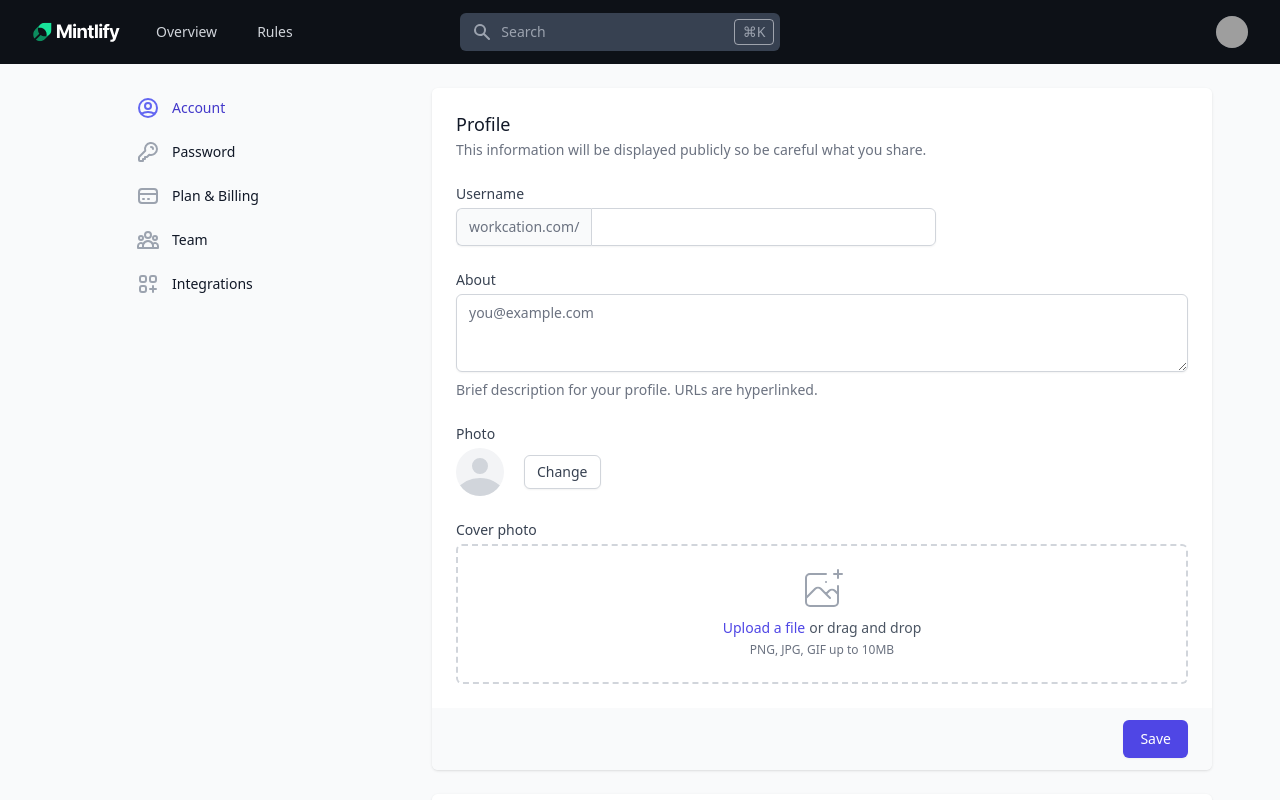
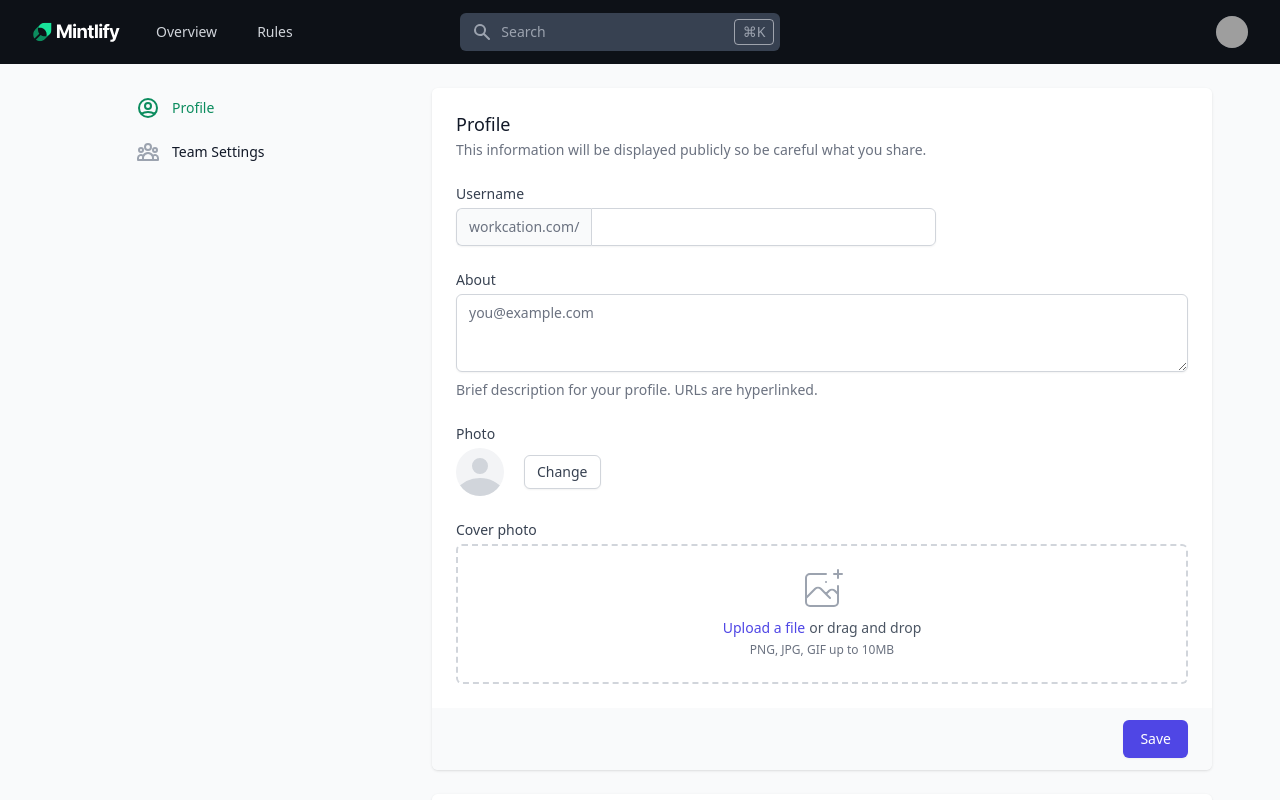
Before and after one commit to mintlify/connector, a Next.js app in the folder web/: page /settings in a window 1280 px wide. Shown: the top 800 px of the page. Built offline with nearby package versions, Linux system fonts and the light colour scheme; grey boxes are pictures that could not be loaded.

Commit message:
Update profile information

```diff
--- a/web/components/Sidebar.tsx
+++ b/web/components/Sidebar.tsx
@@ -1,3 +1,4 @@
+import { CogIcon } from '@heroicons/react/outline';
 import {
   BadgeCheckIcon,
   PlusIcon,
@@ -56,12 +57,12 @@ export default function Sidebar() {
             {/* Meta info */}
             <div className="flex flex-col space-y-6 sm:flex-row sm:space-y-0 sm:space-x-8 xl:flex-col xl:space-x-0 xl:space-y-6">
               <div className="flex items-center space-x-2">
-                <BadgeCheckIcon className="h-5 w-5 text-gray-400" aria-hidden="true" />
-                <span className="text-sm text-gray-500 font-medium">Pro Member</span>
+                <PlusIcon className="h-5 w-5 text-gray-400" aria-hidden="true" />
+                <span className="text-sm text-gray-500 font-medium">Invite team member</span>
               </div>
               <div className="flex items-center space-x-2">
-                <PlusIcon className="h-5 w-5 text-gray-400" aria-hidden="true" />
-                <span className="text-sm text-gray-500 font-medium">Invite team member</span>
+                <CogIcon className="h-5 w-5 text-gray-400" aria-hidden="true" />
+                <span className="text-sm text-gray-500 font-medium">Settings</span>
               </div>
             </div>
           </div>
--- a/web/pages/index.tsx
+++ b/web/pages/index.tsx
@@ -186,7 +186,7 @@ const Home: NextPage = () => {
                         <h2 className="text-sm font-medium text-gray-700">
                           <div className="flex items-center space-x-2">
                             <div>
-                              <img src={source.icon} alt="Icon" className="h-4 w-4" />
+                              <img src={source.icon} alt="Icon" className="h-5 w-5" />
                             </div>
                             <div>
                               {source.name}
--- a/web/pages/settings.tsx
+++ b/web/pages/settings.tsx
@@ -1,14 +1,11 @@
 import { NextPage } from "next";
 import { classNames } from "../helpers/functions";
 import Layout from "../components/layout";
-import { CreditCardIcon, KeyIcon, UserCircleIcon, UserGroupIcon, ViewGridAddIcon } from '@heroicons/react/outline'
+import { UserCircleIcon, UserGroupIcon } from '@heroicons/react/outline'
 
 const navigation = [
-  { name: 'Account', href: '#', icon: UserCircleIcon, current: true },
-  { name: 'Password', href: '#', icon: KeyIcon, current: false },
-  { name: 'Plan & Billing', href: '#', icon: CreditCardIcon, current: false },
-  { name: 'Team', href: '#', icon: UserGroupIcon, current: false },
-  { name: 'Integrations', href: '#', icon: ViewGridAddIcon, current: false },
+  { name: 'Profile', href: '#', icon: UserCircleIcon, current: true },
+  { name: 'Team Settings', href: '#', icon: UserGroupIcon, current: false },
 ]
 
 const Settings: NextPage = () => {
@@ -24,7 +21,7 @@ const Settings: NextPage = () => {
               href={item.href}
               className={classNames(
                 item.current
-                  ? 'bg-gray-50 text-indigo-700 hover:text-indigo-700 hover:bg-white'
+                  ? 'bg-gray-50 text-primary hover:text-primary hover:bg-white'
                   : 'text-gray-900 hover:text-gray-900 hover:bg-gray-50',
                 'group rounded-md px-3 py-2 flex items-center text-sm font-medium'
               )}
@@ -33,7 +30,7 @@ const Settings: NextPage = () => {
               <item.icon
                 className={classNames(
                   item.current
-                    ? 'text-indigo-500 group-hover:text-indigo-500'
+                    ? 'text-primary group-hover:text-primary'
                     : 'text-gray-400 group-hover:text-gray-500',
                   'flex-shrink-0 -ml-1 mr-3 h-6 w-6'
                 )}
```
